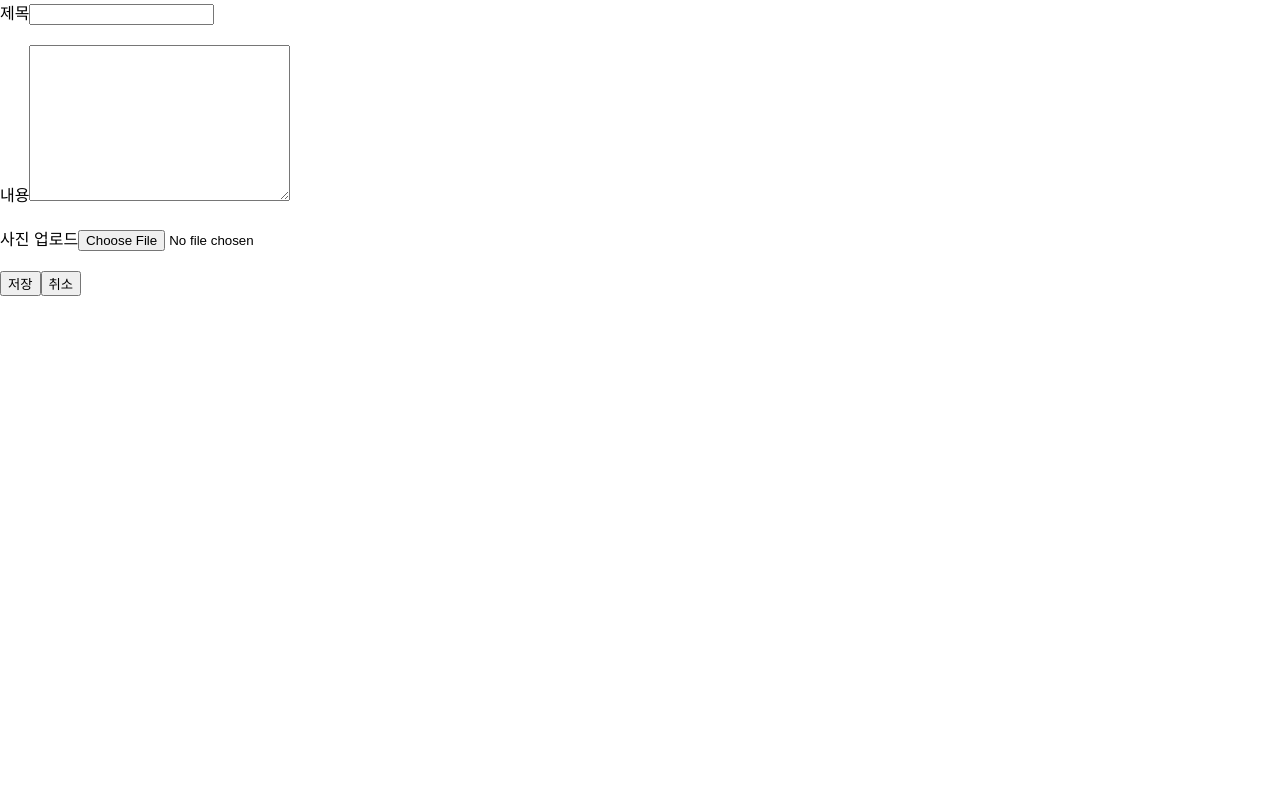
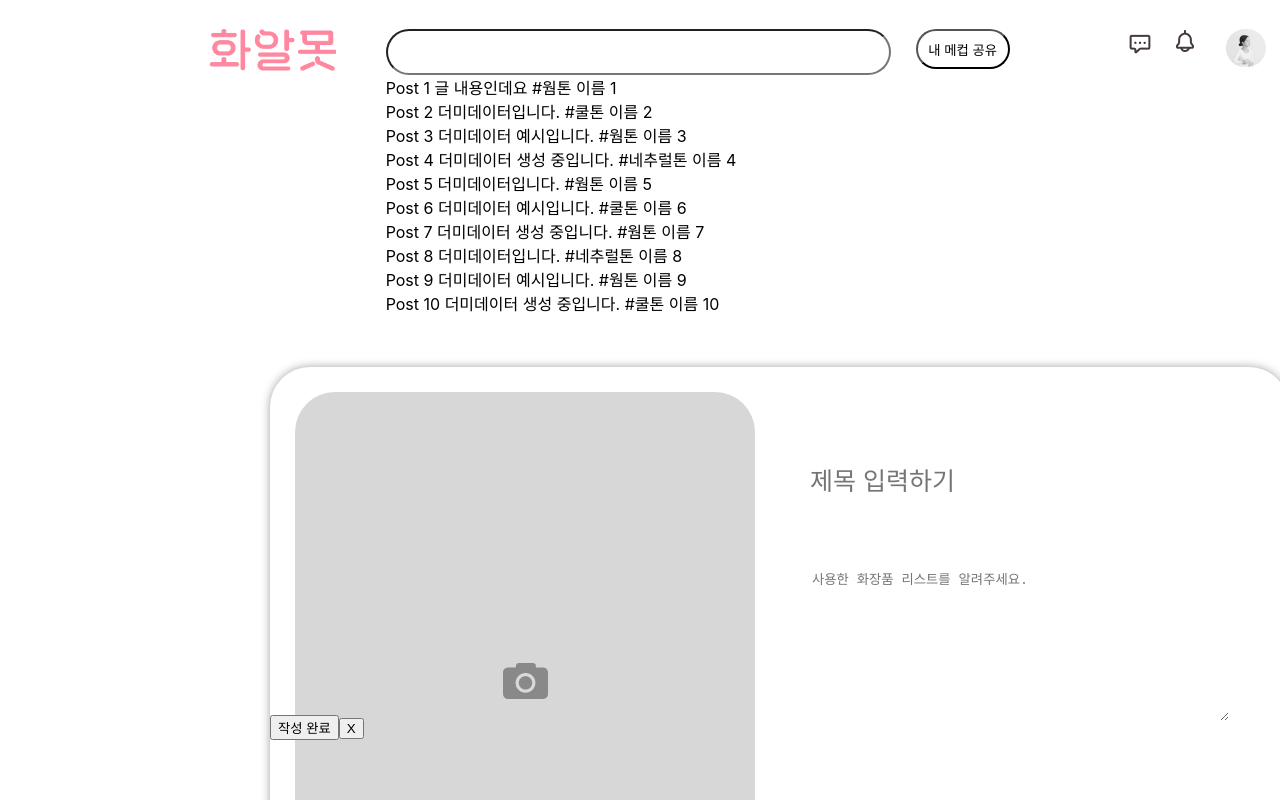
Before and after one commit to LikeLionHGU/makeup, a React (Create React App) app: page /write in a window 1280 px wide. Shown: the top 800 px of the page. Built offline with nearby package versions, Linux system fonts and the light colour scheme.

Commit message:
style : 게시글 등록 css 수정

```diff
--- a/src/write/BoardWrite.js
+++ b/src/write/BoardWrite.js
@@ -1,5 +1,9 @@
-import React, { useState } from "react";
+import React, { useRef, useState } from "react";
 import { useNavigate } from "react-router-dom";
+import styles from "./BoardWrite.module.css";
+import { Route, Routes } from "react-router-dom";
+import Header from "../header/Header";
+import photoimg from "./Group 9.png";
 
 const BoardWrite = () => {
   const navigate = useNavigate();
@@ -11,22 +15,13 @@ const BoardWrite = () => {
     image: null, // 이미지 파일을 담을 상태 추가
   });
 
-  const { title, contents } = board;
+  const { title, contents, image } = board;
 
   const onChange = (event) => {
     const { value, name } = event.target;
     setBoard({
       ...board,
       [name]: value,
-    });
-  };
-
-  // 이미지 파일 선택 시 실행되는 함수
-  const onFileChange = (event) => {
-    const file = event.target.files[0];
-    setBoard({
-      ...board,
-      image: file,
     });
   };
 
@@ -39,32 +34,75 @@ const BoardWrite = () => {
     navigate("/board");
   };
 
+  const imageInput = useRef();
+  const onCickImageUpload = () => {
+    imageInput.current.click();
+  };
+
+  const handleImageChange = (event) => {
+    const file = event.target.files[0];
+    if (file) {
+      const reader = new FileReader();
+      reader.onload = () => {
+        setBoard({
+          ...board,
+          image: reader.result,
+        });
+      };
+      reader.readAsDataURL(file);
+    }
+  };
+
   return (
     <div>
-      <div>
-        <span>제목</span>
-        <input type="text" name="title" value={title} onChange={onChange} />
-      </div>
-      <br />
-      <div>
-        <span>내용</span>
+      <Routes>
+        <Route path="/" element={<Header />} />
+      </Routes>
+
+      <div className={styles.rect}>
+        {image ? null : (
+          <span className={styles.button}>
+            <input
+              type="file"
+              style={{ display: "none" }}
+              ref={imageInput}
+              onChange={handleImageChange}
+            />
+            <button onClick={onCickImageUpload}>
+              <img alt="photo01" src={photoimg} />
+            </button>
+          </span>
+        )}
+        {image && (
+          <span className={styles.photo}>
+            <img src={image} alt="Uploaded" style={{ maxWidth: "100px" }} />
+          </span>
+        )}
+
+        <span className={styles.title}>
+          <input
+            type="text"
+            name="title"
+            value={title}
+            onChange={onChange}
+            placeholder="제목 입력하기"
+          />
+        </span>
+        <span className={styles.contents}>
           <textarea
             name="contents"
-          cols="30"
+            cols="50"
             rows="10"
             value={contents}
             onChange={onChange}
+            placeholder="사용한 화장품 리스트를 알려주세요."
           ></textarea>
+        </span>
+
+        <div className={styles.buttonContainer}>
+          <button onClick={saveBoard}>작성 완료</button>
+          <button onClick={backToList}>X</button>
         </div>
-      <br />
-      <div>
-        <span>사진 업로드</span>
-        <input type="file" onChange={onFileChange} />
-      </div>
-      <br />
-      <div>
-        <button onClick={saveBoard}>저장</button>
-        <button onClick={backToList}>취소</button>
       </div>
     </div>
   );
--- /dev/null
+++ b/src/write/BoardWrite.module.css
@@ -0,0 +1,70 @@
+.rect {
+  display: flex;
+  border-radius: 40px;
+  box-shadow: 0px 0px 10px #a2a2a2;
+  width: 100%;
+  height: 630px;
+  max-width: 1019px;
+  margin-left: 270px;
+  margin-right: 270px;
+  margin-bottom: 100px;
+  margin-top: 52px;
+  flex-direction: column;
+}
+.button {
+  display: inline-block;
+  height: 100px;
+  width: 300px;
+}
+.button button {
+  width: 460px;
+  height: 580px;
+  border-radius: 40px;
+  border-color: #d7d7d7;
+  background-color: #d7d7d7;
+  border-style: none;
+  margin-top: 25px;
+  margin-bottom: 25px;
+  margin-left: 25px;
+}
+
+.button img {
+  width: 45px;
+  height: 36px;
+}
+
+.title {
+  display: inline-block;
+  height: 100px;
+  width: 300px;
+}
+
+.title input {
+  /* display: flex; */
+  border: none;
+  font-size: 25px;
+  padding-top: 0px;
+  padding-left: 40px;
+  margin-bottom: 20px;
+  flex-direction: column;
+  transform: translateX(500px);
+}
+
+.title input:focus {
+  outline: none;
+}
+
+.contents {
+  display: block;
+  height: 148px;
+  width: 234px;
+}
+
+.contents textarea {
+  border: none;
+  transform: translateX(540px);
+}
+
+.contents textarea:focus {
+  outline: none;
+}
```
Also changed, not shown: src/write/Group 9.png (added), src/write/Post.module.css (deleted). Lines whose indentation alone changed are shown as unchanged.
